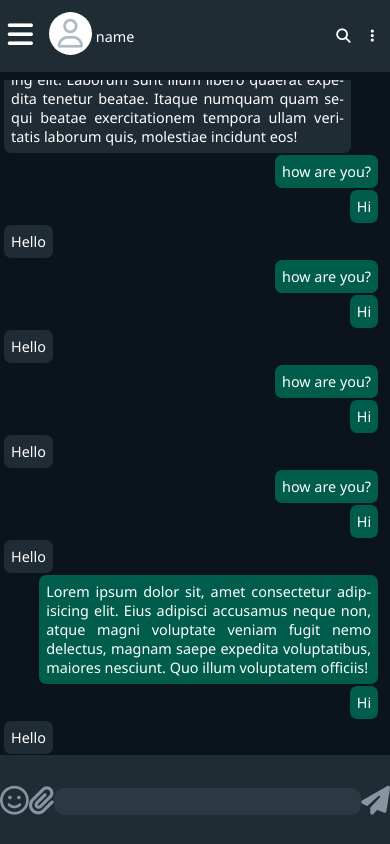
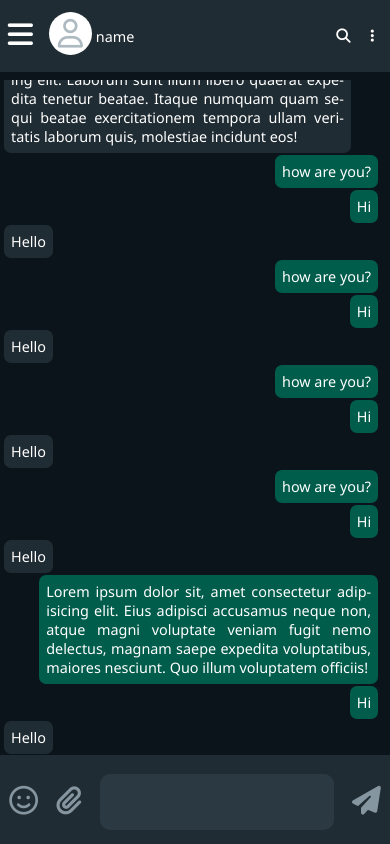
Before and after one commit to shivammane/whatapp-web-ui, a plain HTML site: page index.html in a window 390 px wide. Drawn offline with Linux system fonts and the light colour scheme.

Commit message:
write messege overflow issue solved

```diff
--- a/scss/style.scss
+++ b/scss/style.scss
@@ -195,11 +195,13 @@ header {
 
 .write-msg {
     hyphens: auto;
-    width: 80%;
-    max-height: 80%;
+    // width: 80%;
+    max-height: 100%;
+    min-height: 60%;
     border-radius: 10px;
     padding: 1%;
     overflow-y: scroll;
+    flex-basis: 80%;
     background-color: $color-text-box;
 
     &::-webkit-scrollbar-track {
@@ -276,6 +278,12 @@ header {
         max-width: 100%;
         transform: translateX(-100%);
     }
+
+    .write-msg {
+        hyphens: auto;
+        word-break: break-word;
+        flex-basis: 60%;
+    }
     header {
         .menu {
             display: inline-block;
```
Also changed, not shown: css/style.css, 1 other file.
